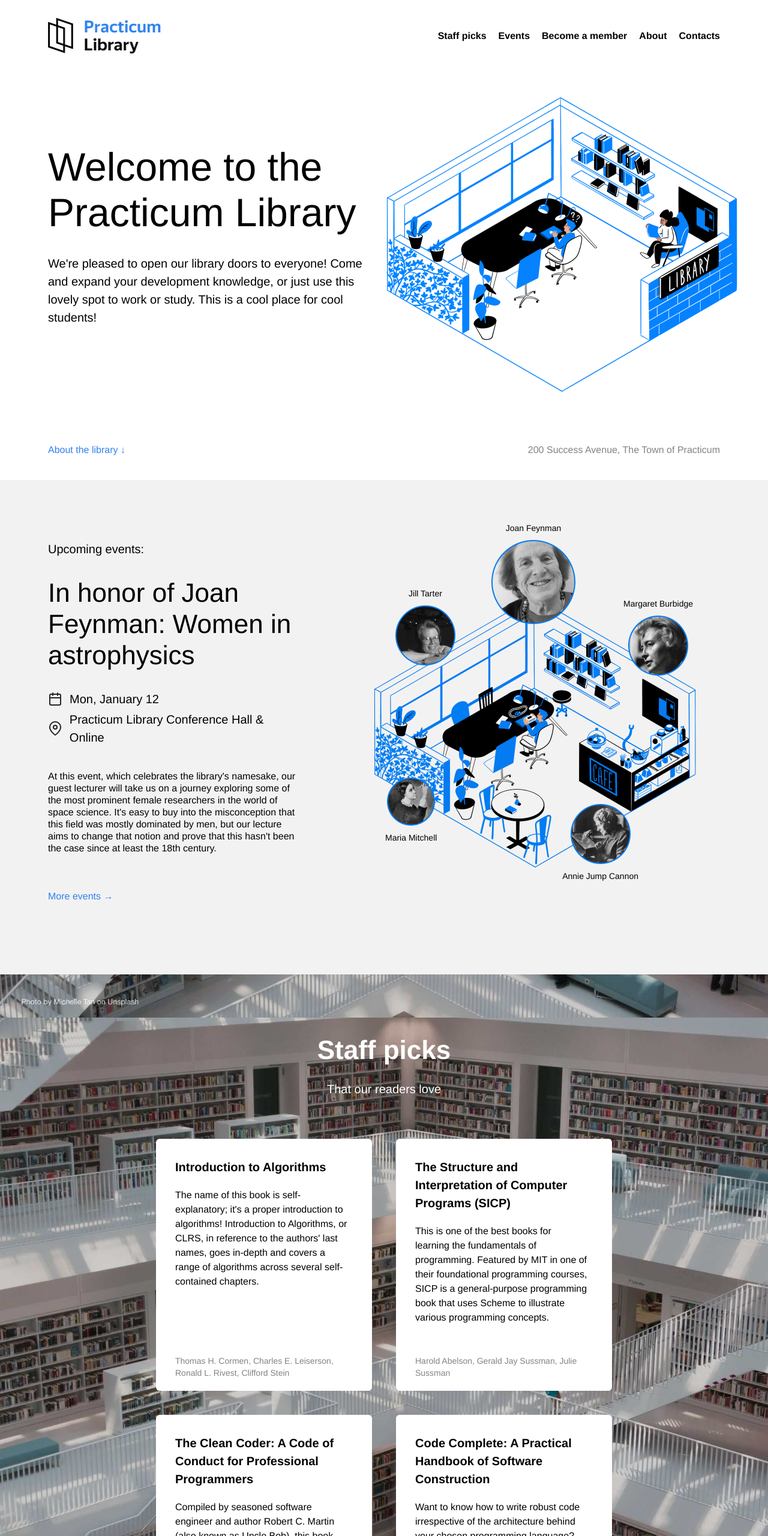
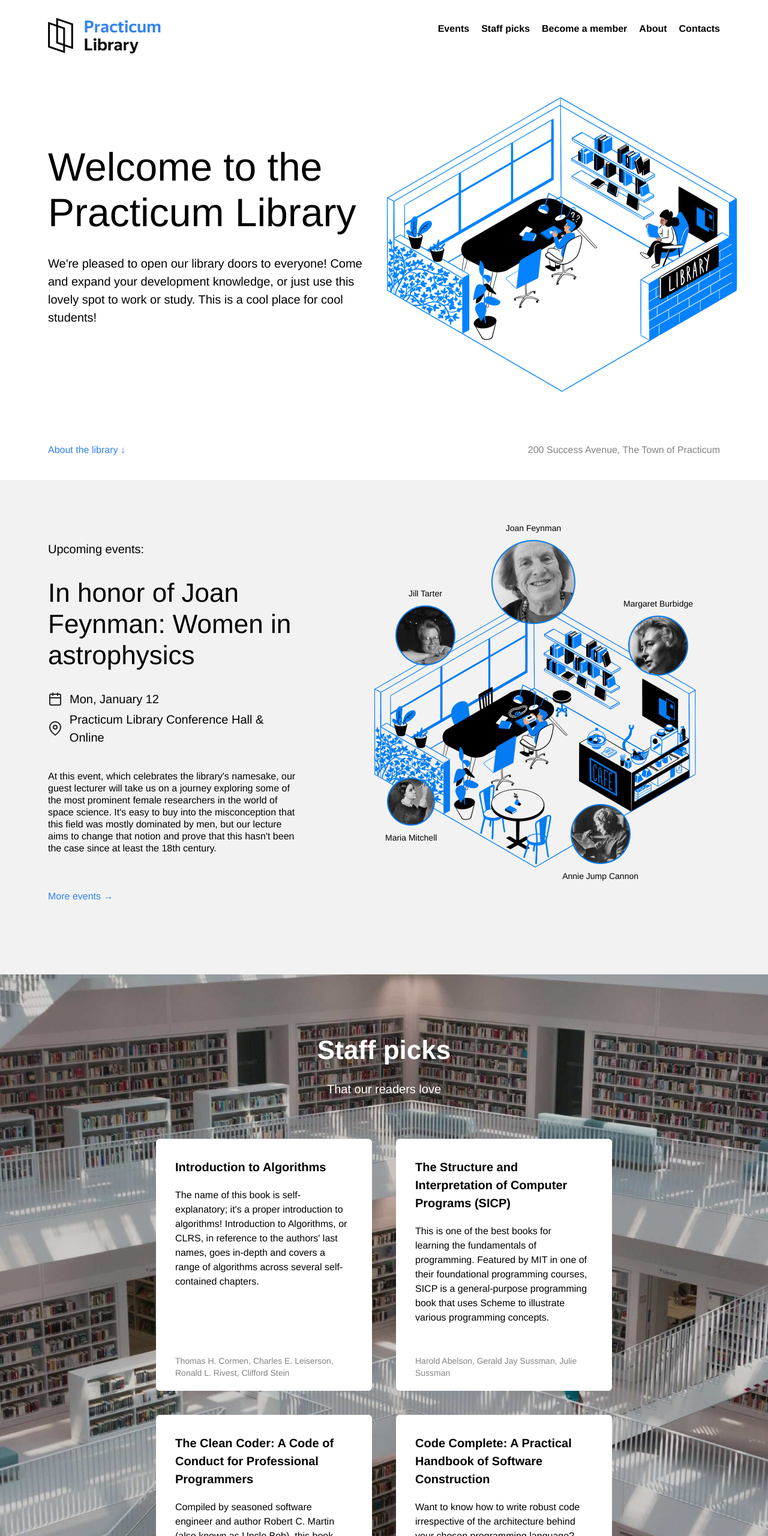
Before and after one commit to GamingWizar/se_project_library, a plain HTML site: page index.html in a window 1280 px wide. Shown: the top 2560 px of the page at 60% size. Drawn offline with Linux system fonts and the light colour scheme.

Commit message:
fix issues matchting brief

```diff
--- a/index.html
+++ b/index.html
@@ -21,10 +21,10 @@
 
           <ul class="nav__links">
             <li>
-              <a class="nav__link" href="#staff-picks">Staff picks</a>
+              <a class="nav__link" href="#events">Events</a>
             </li>
             <li>
-              <a class="nav__link" href="#events">Events</a>
+              <a class="nav__link" href="#staff-picks">Staff picks</a>
             </li>
             <li>
               <a class="nav__link" href="#become-a-member">Become a member</a>
--- a/styles/style.css
+++ b/styles/style.css
@@ -21,7 +21,6 @@
 .nav {
   display: flex;
   justify-content: space-between;
-  align-items: center;
 }
 
 .nav__logo {
@@ -34,11 +33,11 @@
   column-gap: 20px;
   list-style-type: none;
   padding: 0;
-  align-items: center;
+  margin: 8px 0 0;
 }
 
 .nav__link {
-  color: #000000;
+  color: #000;
   text-decoration: none;
   font-weight: bold;
 }
@@ -238,7 +237,7 @@
   padding: 100px 0 140px;
   background-image: url(../images/staff_picks_background.jpg);
   background-position: center;
-  background-size: contain;
+  background-size: cover;
 }
 
 .staff__title {
@@ -438,7 +437,7 @@
 }
 
 .footer__column-heading {
-  margin-bottom: 20px;
+  margin: 0 0 20px;
 }
 
 .footer__column-link {
@@ -448,6 +447,7 @@
   text-decoration: none;
   display: flex;
   justify-content: space-between;
+  align-items: center;
 }
 
 .footer__column-link:hover {
```
